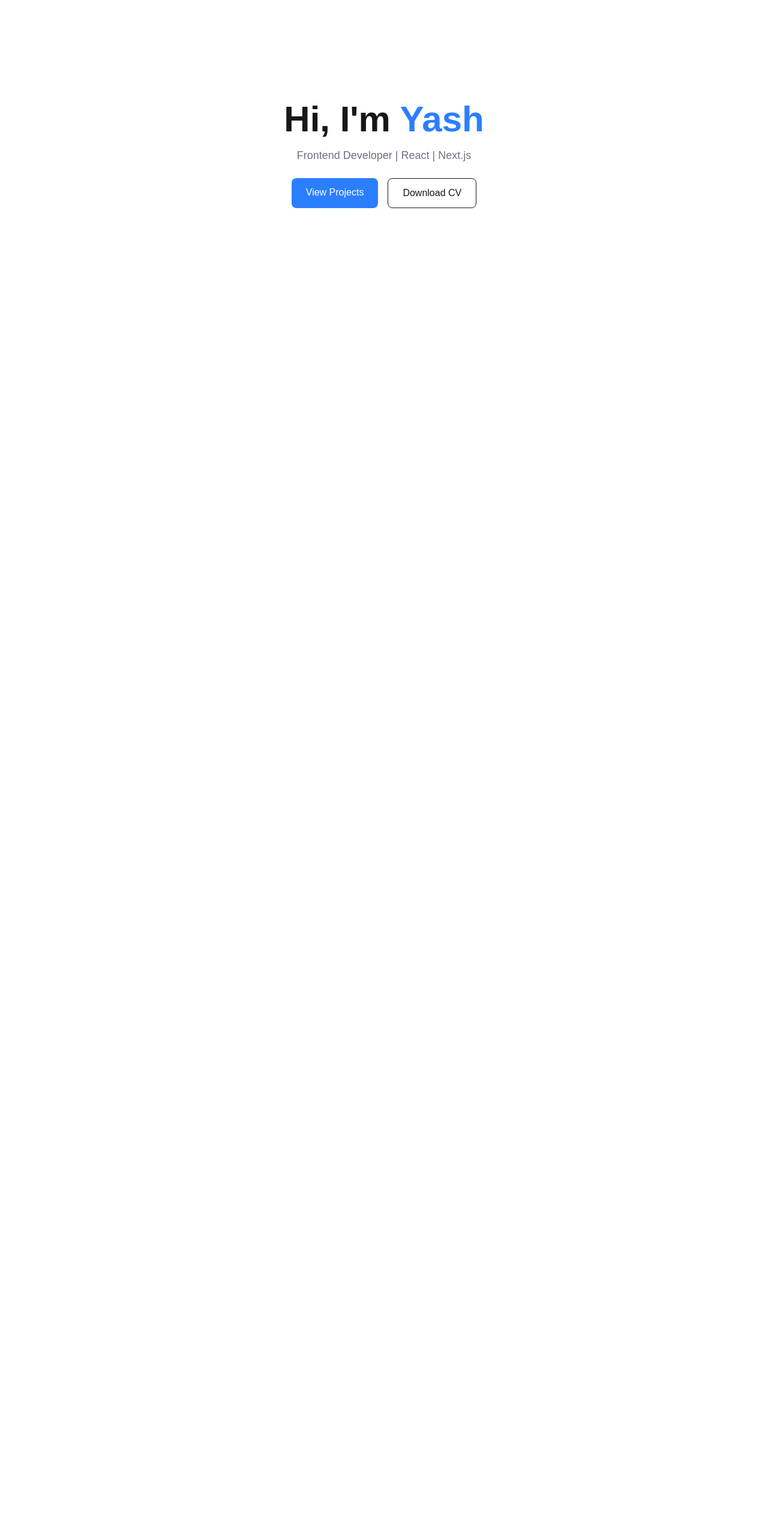
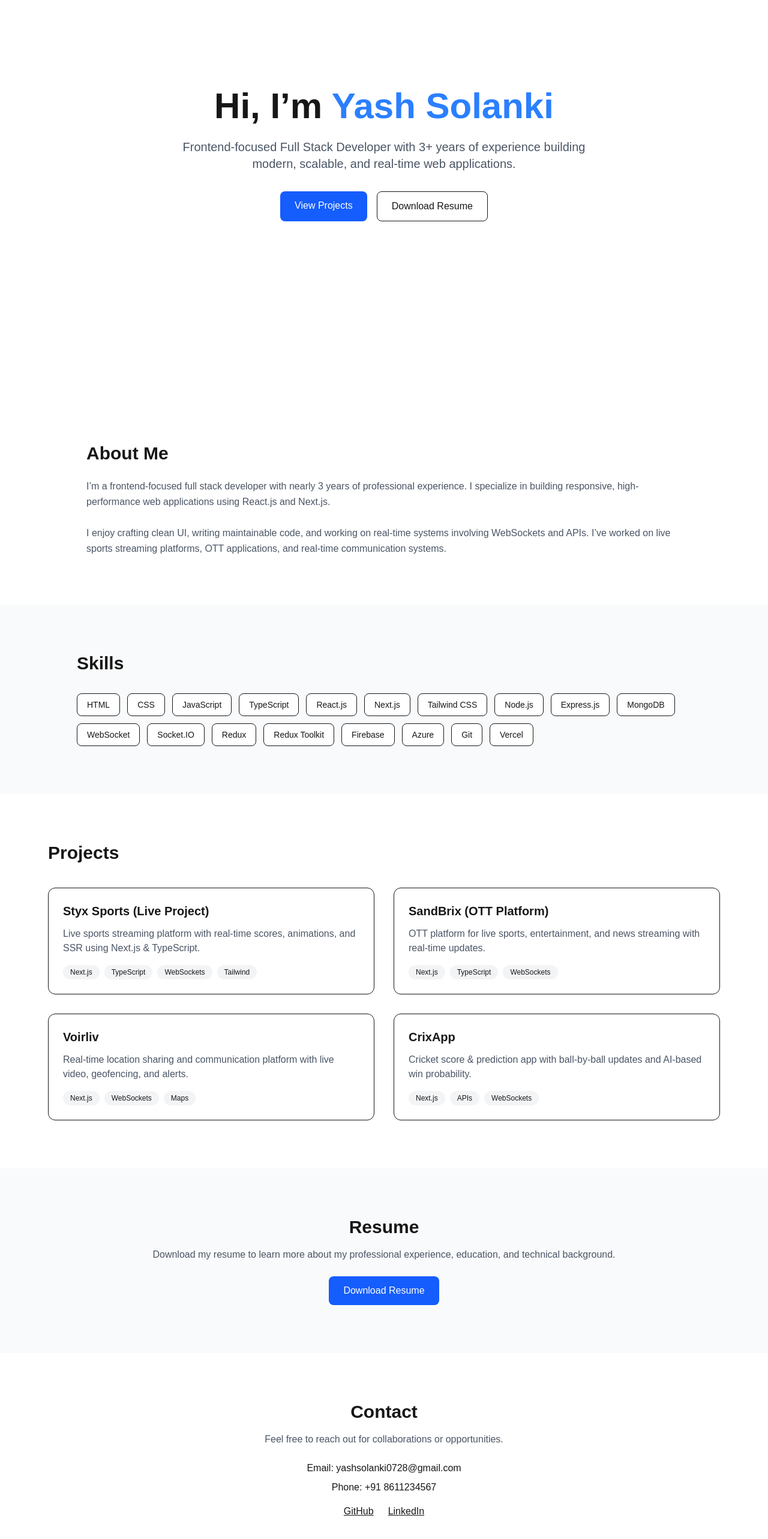
Before and after one commit to Yash0770/portfolio, a Next.js app: page / in a window 1280 px wide. Shown: the part 142-2708 px from the top of the page at 60% size. Before the commit the page ends 800 px from the top, so only its background shows below. Built offline with nearby package versions, Linux system fonts and the light colour scheme.

Commit message:
feat: add About, Skills, Projects, Resume, and Contact components to Home page

```diff
--- a/app/page.tsx
+++ b/app/page.tsx
@@ -1,9 +1,19 @@
+import About from "@/components/About";
+import Contact from "@/components/Contact";
 import Hero from "@/components/Hero";
+import Projects from "@/components/Projects";
+import Resume from "@/components/Resume";
+import Skills from "@/components/Skills";
 
 export default function Home() {
   return (
     <>
       <Hero/>
+      <About/>
+      <Skills/>
+      <Projects/>
+      <Resume/>
+      <Contact/>
     </>
   );
 }
--- a/components/About.tsx
+++ b/components/About.tsx
@@ -0,0 +1,19 @@
+
+export default function About() {
+  return (
+    <section id="about" className="py-20 px-4 max-w-5xl mx-auto">
+      <h2 className="text-3xl font-bold mb-6">About Me</h2>
+
+      <p className="text-gray-600 dark:text-gray-300 leading-relaxed">
+        I’m a frontend-focused full stack developer with nearly 3 years of
+        professional experience. I specialize in building responsive,
+        high-performance web applications using React.js and Next.js.
+        <br /><br />
+        I enjoy crafting clean UI, writing maintainable code, and working on
+        real-time systems involving WebSockets and APIs. I’ve worked on live
+        sports streaming platforms, OTT applications, and real-time
+        communication systems.
+      </p>
+    </section>
+  );
+}
--- a/components/Contact.tsx
+++ b/components/Contact.tsx
@@ -0,0 +1,22 @@
+
+export default function Contact() {
+  return (
+    <section id="contact" className="py-20 px-4 max-w-4xl mx-auto text-center">
+      <h2 className="text-3xl font-bold">Contact</h2>
+
+      <p className="mt-4 text-gray-600 dark:text-gray-300">
+        Feel free to reach out for collaborations or opportunities.
+      </p>
+
+      <div className="mt-6 space-y-2">
+        <p>Email: <span className="font-medium">yashsolanki0728@gmail.com</span></p>
+        <p>Phone: <span className="font-medium">+91 8611234567</span></p>
+
+        <div className="flex justify-center gap-6 mt-4">
+          <a href="#" className="underline">GitHub</a>
+          <a href="#" className="underline">LinkedIn</a>
+        </div>
+      </div>
+    </section>
+  );
+}
--- a/components/Hero.tsx
+++ b/components/Hero.tsx
@@ -1,27 +1,32 @@
 
 export default function Hero() {
   return (
-    <section className="min-h-screen flex flex-col justify-center items-center text-center">
+    <section className="min-h-screen flex items-center justify-center text-center px-4">
+      <div>
         <h1 className="text-4xl md:text-6xl font-bold">
-        Hi, I'm <span className="text-blue-500">Yash</span>
+          Hi, I’m <span className="text-blue-500">Yash Solanki</span>
         </h1>
-      <p className="mt-4 text-gray-500 text-lg">
-        Frontend Developer | React | Next.js
+
+        <p className="mt-6 text-lg md:text-xl text-gray-600 dark:text-gray-300 max-w-2xl mx-auto">
+          Frontend-focused Full Stack Developer with 3+ years of experience
+          building modern, scalable, and real-time web applications.
         </p>
 
-      <div className="mt-6 flex gap-4">
+        <div className="mt-8 flex justify-center gap-4 flex-wrap">
           <a
-          href="/projects"
-          className="px-6 py-3 bg-blue-500 text-white rounded-lg"
+            href="#projects"
+            className="px-6 py-3 bg-blue-600 text-white rounded-lg"
           >
             View Projects
           </a>
+
           <a
             href="/resume.pdf"
             className="px-6 py-3 border rounded-lg"
           >
-          Download CV
+            Download Resume
           </a>
+        </div>
       </div>
     </section>
   );
--- a/components/Projects.tsx
+++ b/components/Projects.tsx
@@ -0,0 +1,60 @@
+
+const projects = [
+  {
+    title: "Styx Sports (Live Project)",
+    description:
+      "Live sports streaming platform with real-time scores, animations, and SSR using Next.js & TypeScript.",
+    tech: ["Next.js", "TypeScript", "WebSockets", "Tailwind"],
+  },
+  {
+    title: "SandBrix (OTT Platform)",
+    description:
+      "OTT platform for live sports, entertainment, and news streaming with real-time updates.",
+    tech: ["Next.js", "TypeScript", "WebSockets"],
+  },
+  {
+    title: "Voirliv",
+    description:
+      "Real-time location sharing and communication platform with live video, geofencing, and alerts.",
+    tech: ["Next.js", "WebSockets", "Maps"],
+  },
+  {
+    title: "CrixApp",
+    description:
+      "Cricket score & prediction app with ball-by-ball updates and AI-based win probability.",
+    tech: ["Next.js", "APIs", "WebSockets"],
+  },
+];
+
+export default function Projects() {
+  return (
+    <section id="projects" className="py-20 px-4 max-w-6xl mx-auto">
+      <h2 className="text-3xl font-bold mb-10">Projects</h2>
+
+      <div className="grid md:grid-cols-2 gap-8">
+        {projects.map((project) => (
+          <div
+            key={project.title}
+            className="p-6 border rounded-xl hover:shadow-lg transition"
+          >
+            <h3 className="text-xl font-semibold">{project.title}</h3>
+            <p className="mt-3 text-gray-600 dark:text-gray-300">
+              {project.description}
+            </p>
+
+            <div className="mt-4 flex flex-wrap gap-2">
+              {project.tech.map((t) => (
+                <span
+                  key={t}
+                  className="text-xs px-3 py-1 bg-gray-100 dark:bg-gray-800 rounded-full"
+                >
+                  {t}
+                </span>
+              ))}
+            </div>
+          </div>
+        ))}
+      </div>
+    </section>
+  );
+}
--- a/components/Resume.tsx
+++ b/components/Resume.tsx
@@ -1,16 +1,22 @@
+
 export default function Resume() {
   return (
-    <section className="py-20 text-center">
+    <section id="resume" className="py-20 px-4 bg-gray-50 dark:bg-gray-900">
+      <div className="max-w-4xl mx-auto text-center">
         <h2 className="text-3xl font-bold">Resume</h2>
-      <p className="mt-4 text-gray-500">
-        Download my resume for more details
+
+        <p className="mt-4 text-gray-600 dark:text-gray-300">
+          Download my resume to learn more about my professional experience,
+          education, and technical background.
         </p>
+
         <a
           href="/resume.pdf"
           className="inline-block mt-6 px-6 py-3 bg-blue-600 text-white rounded-lg"
         >
           Download Resume
         </a>
+      </div>
     </section>
   );
 }
--- a/components/Skills.tsx
+++ b/components/Skills.tsx
@@ -0,0 +1,29 @@
+
+const skills = [
+  "HTML", "CSS", "JavaScript", "TypeScript",
+  "React.js", "Next.js", "Tailwind CSS",
+  "Node.js", "Express.js", "MongoDB",
+  "WebSocket", "Socket.IO", "Redux", "Redux Toolkit",
+  "Firebase", "Azure", "Git", "Vercel",
+];
+
+export default function Skills() {
+  return (
+    <section id="skills" className="py-20 px-4 bg-gray-50 dark:bg-gray-900">
+      <div className="max-w-5xl mx-auto">
+        <h2 className="text-3xl font-bold mb-8">Skills</h2>
+
+        <div className="flex flex-wrap gap-3">
+          {skills.map((skill) => (
+            <span
+              key={skill}
+              className="px-4 py-2 bg-white dark:bg-gray-800 border rounded-lg text-sm"
+            >
+              {skill}
+            </span>
+          ))}
+        </div>
+      </div>
+    </section>
+  );
+}
```
Lines whose indentation alone changed are shown as unchanged.
